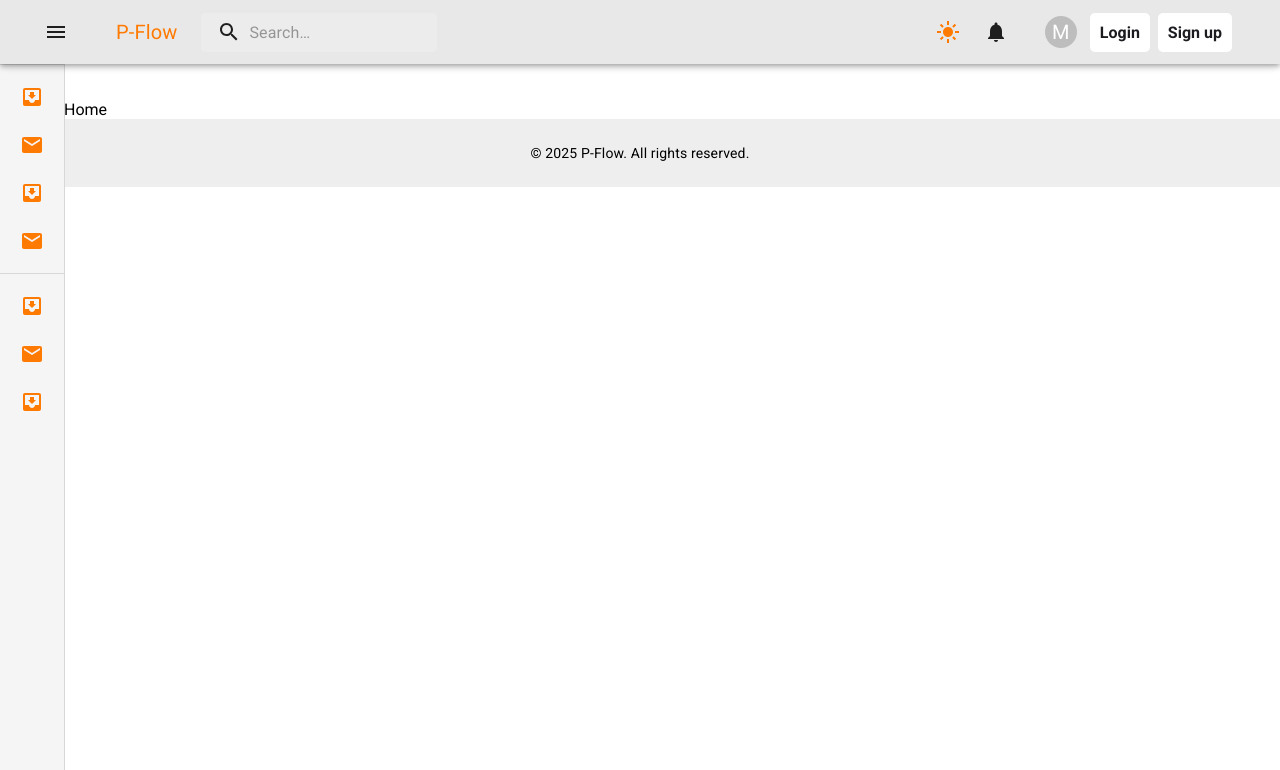
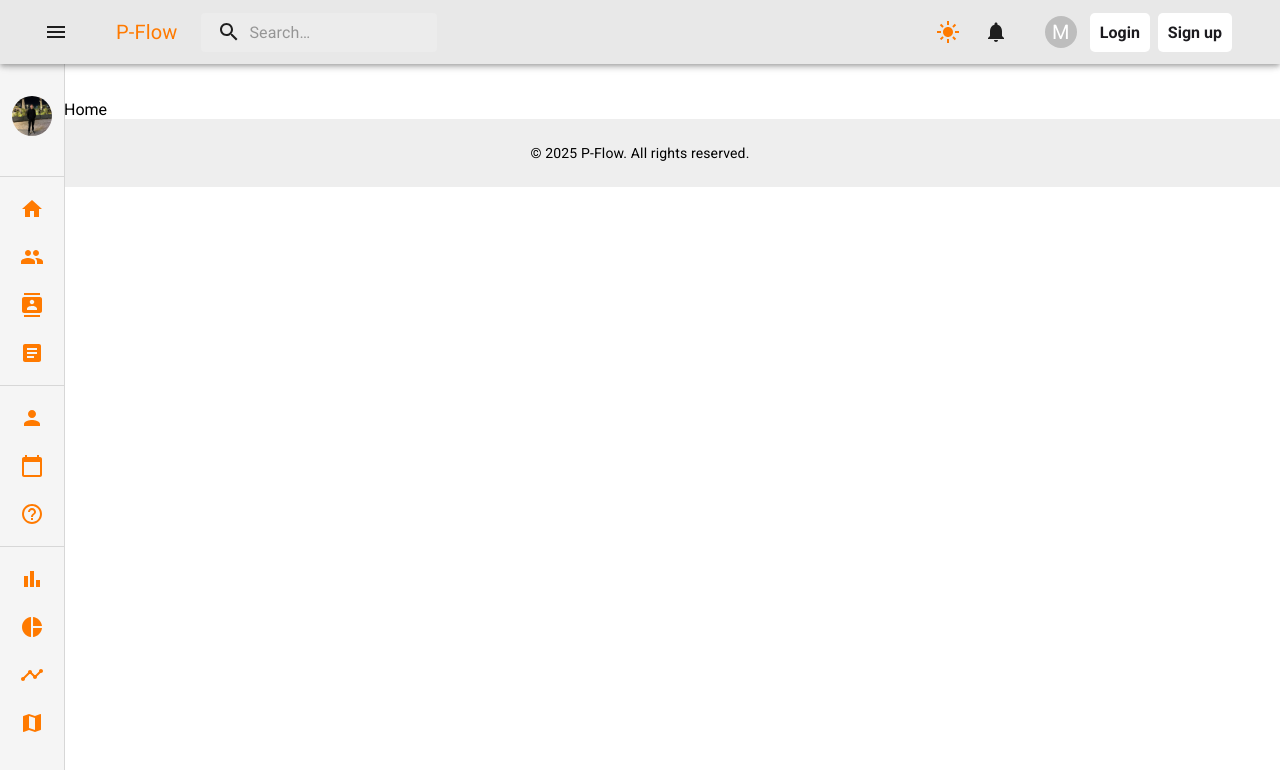
Before and after one commit to elref7i/p-flow, a React (Vite) app: page / in a window 1280 px wide. Shown: the top 770 px of the page. Built offline with nearby package versions, Linux system fonts and the light colour scheme; sample sign-in values are in the browser's storage.

Commit message:
Enhance Sidebar component with user avatar and dynamic navigation items; refactor list rendering for improved readability and maintainability

```diff
--- a/src/components/Sidebar/Sidebar.jsx
+++ b/src/components/Sidebar/Sidebar.jsx
@@ -1,4 +1,6 @@
 import {
+  Avatar,
+  Box,
   Divider,
   IconButton,
   List,
@@ -7,13 +9,24 @@ import {
   ListItemIcon,
   ListItemText,
   styled,
+  Typography,
   useTheme,
 } from '@mui/material';
 import ChevronLeftIcon from '@mui/icons-material/ChevronLeft';
 import ChevronRightIcon from '@mui/icons-material/ChevronRight';
-import InboxIcon from '@mui/icons-material/MoveToInbox';
-import MailIcon from '@mui/icons-material/Mail';
 import MuiDrawer from '@mui/material/Drawer';
+import HomeIcon from '@mui/icons-material/Home';
+import GroupIcon from '@mui/icons-material/Group';
+import ContactsIcon from '@mui/icons-material/Contacts';
+import ArticleIcon from '@mui/icons-material/Article';
+import PersonIcon from '@mui/icons-material/Person';
+import CalendarTodayIcon from '@mui/icons-material/CalendarToday';
+import HelpOutlineIcon from '@mui/icons-material/HelpOutline';
+import BarChartIcon from '@mui/icons-material/BarChart';
+import PieChartIcon from '@mui/icons-material/PieChart';
+import TimelineIcon from '@mui/icons-material/Timeline';
+import MapIcon from '@mui/icons-material/Map';
+import ImageAdmin from '../../assets/photo_2024-12-03_19-37-17.jpg';
 import { useContext } from 'react';
 import { ThemeContext } from '../../context/theme.context';
 
@@ -70,7 +83,27 @@ const Drawer = styled(MuiDrawer, {
   ],
 }));
 
-// eslint-disable-next-line react/prop-types
+const ArrayOne = [
+  { text: 'Dashboard', icon: <HomeIcon />, path: '/' },
+  { text: 'Manage Team', icon: <GroupIcon />, path: '/team' },
+  {
+    text: 'Contacts Information',
+    icon: <ContactsIcon />,
+    path: '/information',
+  },
+  { text: 'Invioces', icon: <ArticleIcon />, path: '/invioces' },
+];
+const ArrayTwo = [
+  { text: 'Profile Form', icon: <PersonIcon />, path: '/profile' },
+  { text: 'Calender', icon: <CalendarTodayIcon />, path: '/calender' },
+  { text: 'FAQ Page', icon: <HelpOutlineIcon />, path: '/faq' },
+];
+const ArrayThree = [
+  { text: 'Bar Chart', icon: <BarChartIcon />, path: '/bar' },
+  { text: 'Pie Chart', icon: <PieChartIcon />, path: '/pie' },
+  { text: 'Line Chart', icon: <TimelineIcon />, path: '/line' },
+  { text: 'Geography Chart', icon: <MapIcon />, path: '/Geography' },
+];
 export default function Sidebar() {
   const theme = useTheme();
   const { open, handleDrawerClose } = useContext(ThemeContext);
@@ -86,10 +119,34 @@ export default function Sidebar() {
           )}
         </IconButton>
       </DrawerHeader>
+      <Box textAlign={'center'} marginInline={open ? 2 : 0} marginBlock={2}>
+        <Avatar
+          alt="Ahmed Refai"
+          src={ImageAdmin}
+          sx={{
+            width: open ? 70 : 40,
+            height: open ? 70 : 40,
+            mx: 'auto',
+            my: 2,
+          }}
+        />
+        <Typography
+          variant="h2"
+          fontWeight={'bold'}
+          fontSize={open ? 20 : 0}
+          color="primary"
+          margin={1}
+        >
+          Ahmed Refai
+        </Typography>
+        <Typography variant="h3" fontSize={open ? 15 : 0} color="secondary">
+          Admin
+        </Typography>
+      </Box>
       <Divider />
       <List>
-        {['Inbox', 'Starred', 'Send email', 'Drafts'].map((text, index) => (
-          <ListItem key={text} disablePadding sx={{ display: 'block' }}>
+        {ArrayOne.map((item) => (
+          <ListItem key={item.text} disablePadding sx={{ display: 'block' }}>
             <ListItemButton
               sx={[
                 {
@@ -120,10 +177,10 @@ export default function Sidebar() {
                       },
                 ]}
               >
-                {index % 2 === 0 ? <InboxIcon /> : <MailIcon />}
+                {item.icon}
               </ListItemIcon>
               <ListItemText
-                primary={text}
+                primary={item.text}
                 sx={[
                   open
                     ? {
@@ -140,8 +197,8 @@ export default function Sidebar() {
       </List>
       <Divider />
       <List>
-        {['All mail', 'Trash', 'Spam'].map((text, index) => (
-          <ListItem key={text} disablePadding sx={{ display: 'block' }}>
+        {ArrayTwo.map((item) => (
+          <ListItem key={item.text} disablePadding sx={{ display: 'block' }}>
             <ListItemButton
               sx={[
                 {
@@ -172,10 +229,62 @@ export default function Sidebar() {
                       },
                 ]}
               >
-                {index % 2 === 0 ? <InboxIcon /> : <MailIcon />}
+                {item.icon}
               </ListItemIcon>
               <ListItemText
-                primary={text}
+                primary={item.text}
+                sx={[
+                  open
+                    ? {
+                        opacity: 1,
+                      }
+                    : {
+                        opacity: 0,
+                      },
+                ]}
+              />
+            </ListItemButton>
+          </ListItem>
+        ))}
+      </List>
+      <Divider />
+      <List>
+        {ArrayThree.map((item) => (
+          <ListItem key={item.text} disablePadding sx={{ display: 'block' }}>
+            <ListItemButton
+              sx={[
+                {
+                  minHeight: 48,
+                  px: 2.5,
+                },
+                open
+                  ? {
+                      justifyContent: 'initial',
+                    }
+                  : {
+                      justifyContent: 'center',
+                    },
+              ]}
+            >
+              <ListItemIcon
+                sx={[
+                  {
+                    minWidth: 0,
+                    justifyContent: 'center',
+                  },
+                  open
+                    ? {
+                        mr: 3,
+                      }
+                    : {
+                        mr: 'auto',
+                      },
+                ]}
+              >
+                {item.icon}
+              </ListItemIcon>
+              <ListItemText
+                primary={item.text}
                 sx={[
                   open
                     ? {
```
Also changed, not shown: src/assets/photo_2024-12-03_19-37-17.jpg (added).
